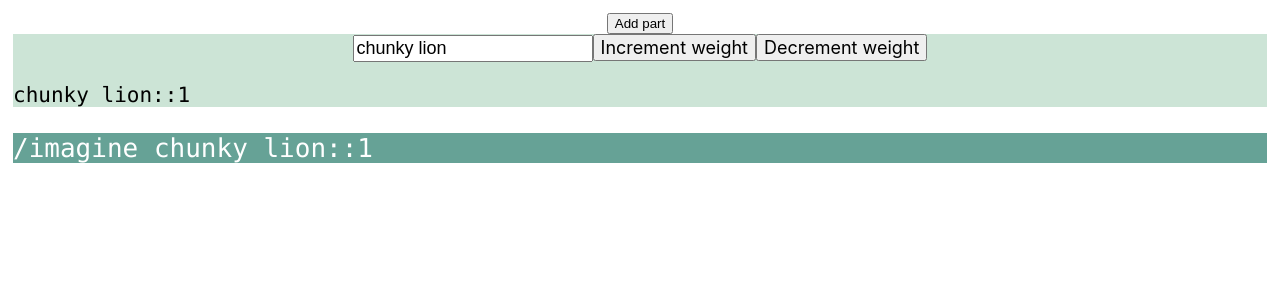
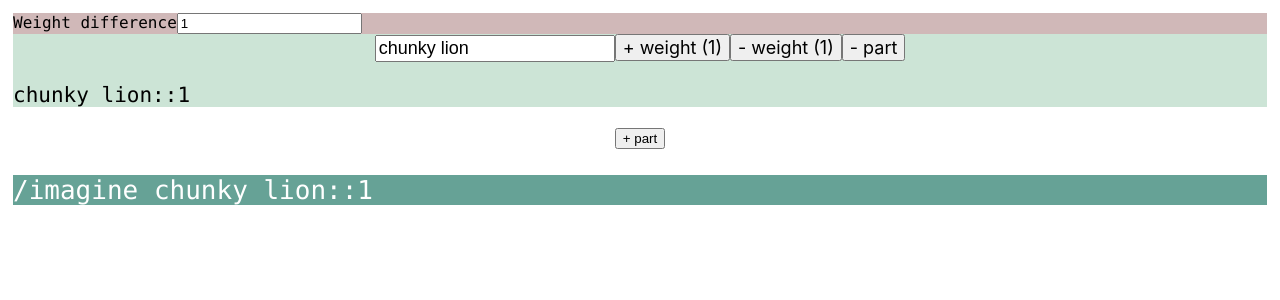
Before and after one commit to pat-thomas/horizon, a React (Vite) app in the folder app/app/: page / in a window 1280 px wide. Shown: the top 300 px of the page. Built offline with nearby package versions, Linux system fonts and the light colour scheme.

Commit message:
more ui updates, support custom weight differences

```diff
--- a/app/app/src/features/promptBuilder/PromptBuilder.module.css
+++ b/app/app/src/features/promptBuilder/PromptBuilder.module.css
@@ -1,3 +1,8 @@
+.Settings {
+  text-align: left;
+  background-color: rgba(100, 20, 20, 0.3);
+}
+
 .Output {
   text-align: left;
   background-color: rgba(0, 100, 80, 0.6);
--- a/app/app/src/features/promptBuilder/PromptBuilder.tsx
+++ b/app/app/src/features/promptBuilder/PromptBuilder.tsx
@@ -4,20 +4,31 @@ import {
   removePart,
   updatePartText,
   incrementPartWeight,
-  decrementPartWeight
+  decrementPartWeight,
+  updateSettingWeightDifference
 } from "./promptBuilderSlice"
 import styles from "./PromptBuilder.module.css"
+
 
 const PromptPart = (props) => {
   const dispatch = useAppDispatch()
   const index = props.index;
-  const part = useAppSelector((state) => state.promptBuilder.parts[index]);
-  console.log(part)
+  const {
+    part,
+    settings
+  } = useAppSelector((state) => {
+    return {
+      part: state.promptBuilder.parts[index],
+      settings: state.promptBuilder.settings
+    }
+  });
+  const dispatchData = {index: index};
   return (
     <div key={index} className={styles.PromptPart}>
       <input className={styles.PartInput} type="text" onChange={(e) => dispatch(updatePartText({text: e.target.value, index: index}))} value={part.text} />
-      <button className={styles.PartButton} onClick={() => dispatch(incrementPartWeight({index: index}))}>Increment weight</button>
-      <button className={styles.PartButton} onClick={() => dispatch(decrementPartWeight({index: index}))}>Decrement weight</button>
+      <button className={styles.PartButton} onClick={() => dispatch(incrementPartWeight(dispatchData))}>+ weight ({settings.weightDifference})</button>
+      <button className={styles.PartButton} onClick={() => dispatch(decrementPartWeight(dispatchData))}>- weight ({settings.weightDifference})</button>
+      <button className={styles.PartButton} onClick={() => dispatch(removePart(dispatchData))}>- part</button>
       <p className={styles.PromptPartPreview}>{part.text}::{part.weight}</p>
     </div>
   )
@@ -25,7 +36,6 @@ const PromptPart = (props) => {
 
 const Output = () => {
   const parts = useAppSelector((state) => state.promptBuilder.parts)
-  console.log(parts);
   let outputStr = ''
   parts.forEach((p) => {
     const {
@@ -42,18 +52,32 @@ const Output = () => {
   )
 }
 
+const Settings = () => {
+  const dispatch = useAppDispatch()
+  const settings = useAppSelector((state) => state.promptBuilder.settings)
+  return (
+    <div className={styles.Settings}>
+      <div>
+        <label>Weight difference</label>
+        <input type="text" onChange={(e) => dispatch(updateSettingWeightDifference(e.target.value))} value={settings.weightDifference} />
+      </div>
+    </div>
+  )
+}
+
 export function PromptBuilder() {
   const dispatch = useAppDispatch()
   const parts = useAppSelector((state) => state.promptBuilder.parts)
 
   return (
     <div>
+      <Settings />
       <div className="promptBuilder">
-        <button onClick={() => dispatch(addPart())}>Add part</button>
         {parts.map((data, index) => {
           const promptPartProps = { index: index }
           return <PromptPart { ...promptPartProps } />
         })}
+        <button onClick={() => dispatch(addPart())}>+ part</button>
       </div>
       <Output />
     </div>
--- a/app/app/src/features/promptBuilder/promptBuilderSlice.ts
+++ b/app/app/src/features/promptBuilder/promptBuilderSlice.ts
@@ -10,7 +10,10 @@ const initialState: PromptBuilderState = {
   parts: [{
     text: 'chunky lion',
     weight: 1
-  }]
+  }],
+  settings: {
+    weightDifference: 1
+  }
 }
 
 export const promptBuilderSlice = createSlice({
@@ -18,19 +21,22 @@ export const promptBuilderSlice = createSlice({
   initialState,
   // The `reducers` field lets us define reducers and generate associated actions
   reducers: {
+    updateSettingWeightDifference: (state, action) => {
+      state.settings.weightDifference = action.payload;
+    },
     addPart: (state) => {
-      const lastPart = state.parts[state.parts.length-1];
-      console.log('lastPart', lastPart)
+      let lastPart = state.parts[state.parts.length-1];
+      lastPart = lastPart || initialState.parts[0];
       state.parts = [...state.parts,
         {index: state.parts.length+1,
           text: lastPart.text,
           weight: lastPart.weight}
       ];
-      return state
     },
-    removePart: (state) => {
-      // TOOD: append new blank prompt part to state
-      return state
+    removePart: (state, action) => {
+      const index = action.payload
+      const currParts = state.parts
+      state.parts = [...currParts.splice(0, index-1), ...currParts.splice(index, currParts.length-1)]
     },
     updatePartText: (state, action) => {
       const {
@@ -40,14 +46,16 @@ export const promptBuilderSlice = createSlice({
       state.parts[index].text = text
     },
     incrementPartWeight: (state, action) => {
+      const weightDifference = Number(state.settings.weightDifference)
       const index = action.payload.index
       const part = state.parts[index]
-      state.parts[index].weight += 1
+      state.parts[index].weight += weightDifference
     },
     decrementPartWeight: (state, action) => {
+      const weightDifference = Number(state.settings.weightDifference)
       const index = action.payload.index
       const part = state.parts[index]
-      state.parts[index].weight -= 1
+      state.parts[index].weight -= weightDifference
     }
   },
 })
@@ -57,7 +65,8 @@ export const {
   removePart,
   updatePartText,
   incrementPartWeight,
-  decrementPartWeight
+  decrementPartWeight,
+  updateSettingWeightDifference
 } = promptBuilderSlice.actions
 
 export default promptBuilderSlice.reducer
```
